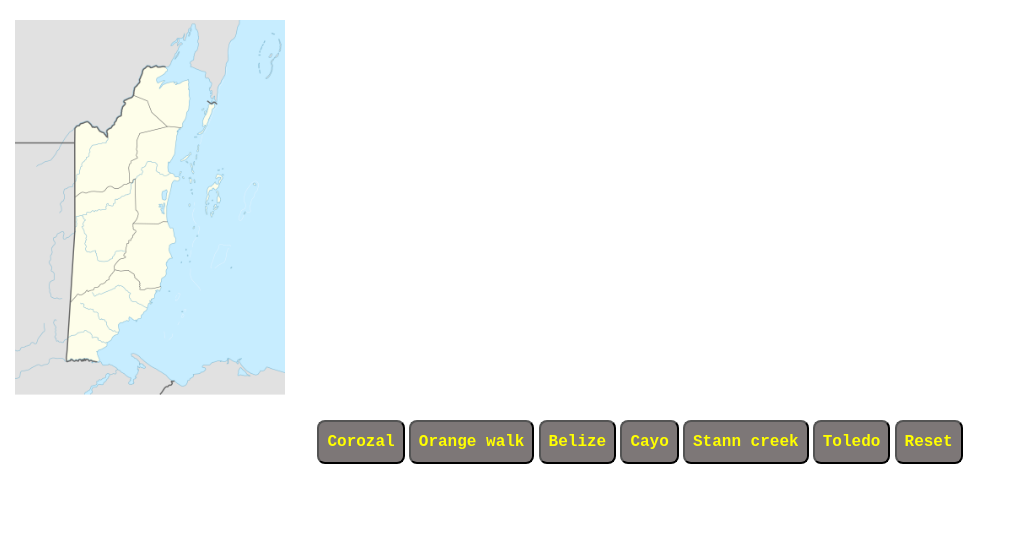
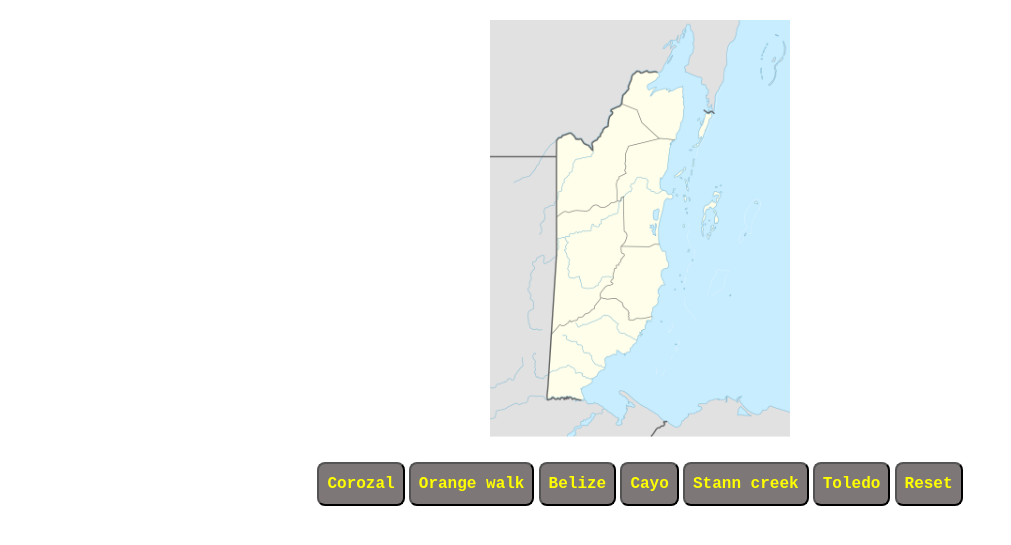
Before and after one commit to alapavi/javascript, a plain HTML site: page index.html in a window 1280 px wide. Shown: the part 61-606 px from the top of the page, without its empty margins (0-1011 px from the left). Drawn offline with nearby package versions, Linux system fonts and the light colour scheme.

Commit message:
Update index.html

```diff
--- a/index.html
+++ b/index.html
@@ -49,7 +49,7 @@
 <h2><div class="heading">Simple Belize Map Game</div></h2>
 
 
-<img class="image" id="myImage" src="map.png" style="width:300px">
+<div class="image"><img id="myImage" src="map.png" style="width:300px"></div>
 
 
 
```
